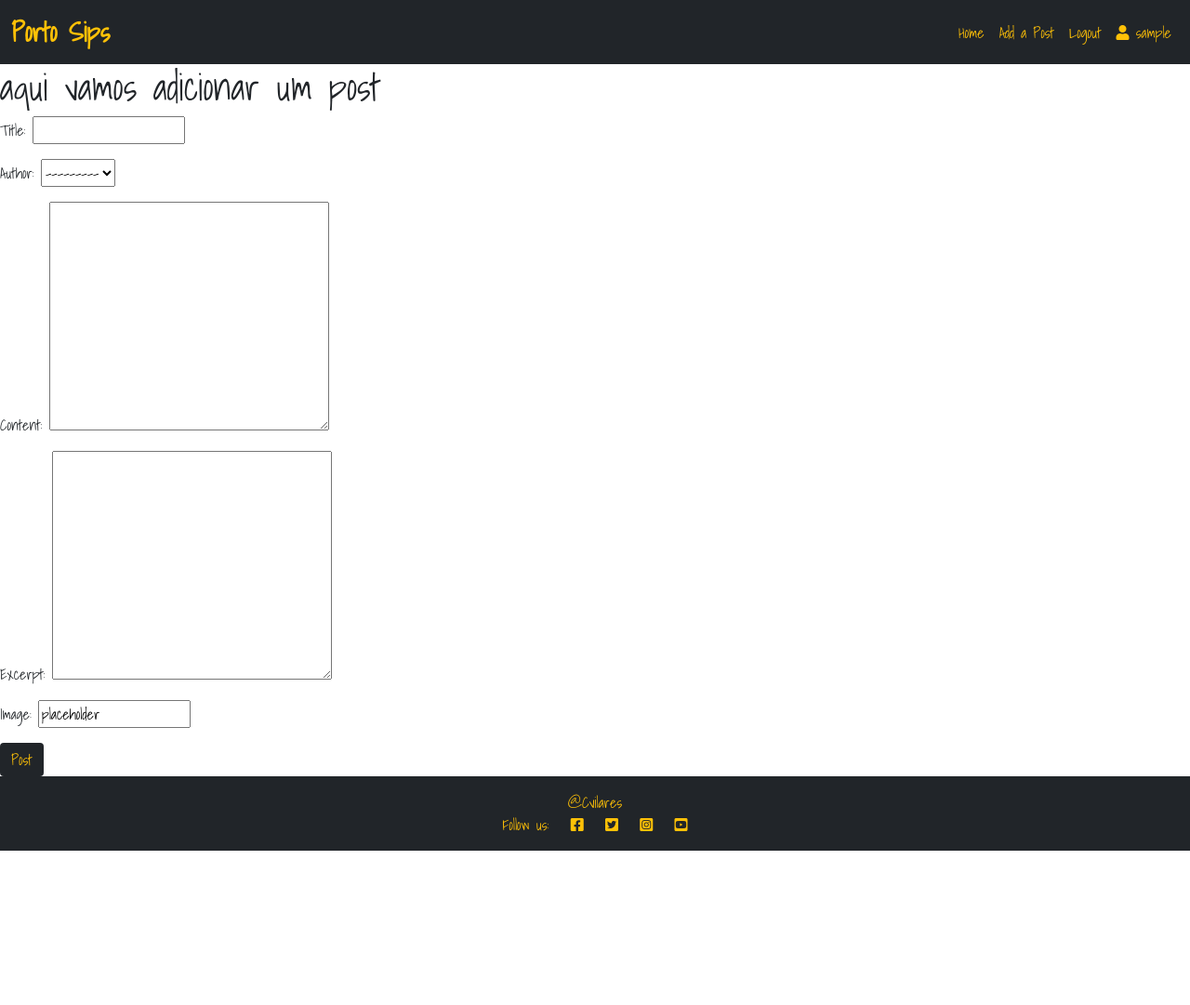
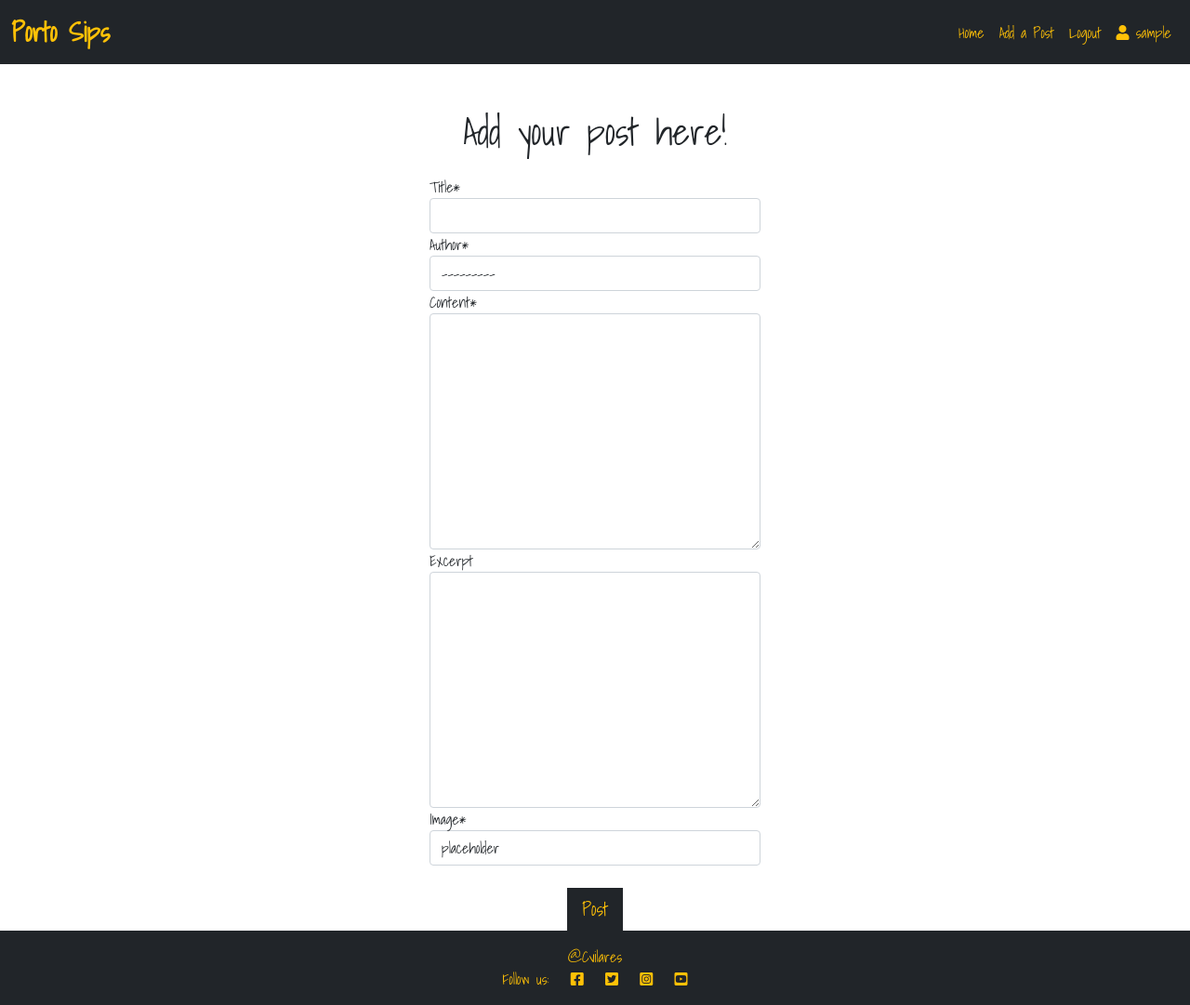
Before and after one commit to CVilares/Project4, a Django app: page /add_post/ in a window 1280 px wide. Shown: the whole page at 93% size. Before the commit the page ends 915 px from the top, so only its background shows below. Run offline with Django 3.2, Linux system fonts and the light colour scheme; the visitor is signed in with stand-in values (Sample User, id 1); data comes from the database, SQL or seed files in the repository; some libraries are stand-ins or nearby versions.

```diff
--- a/templates/add_post.html
+++ b/templates/add_post.html
@@ -1,17 +1,29 @@
 {% extends "base.html" %}
 
-
 {% load cloudinary %}
-
 {% load crispy_forms_tags %}
 
 {% block content %}
-
-<h1> aqui vamos adicionar um post</h1>
-<form method="POST" enctype="multipart/form-data">
-    {% csrf_token %}
-    {{ form.as_p }}
-    <button class="btn btn-warning bg-dark text-warning border-0 ">
-        Post
-    </button>
-{%endblock%}
+<div class="container mt-5">
+    <div class="row justify-content-center">
+        <div class="col-md-6">
+            <h1 class="text-center mb-4">Add your post here!</h1>
+            <form method="POST" enctype="multipart/form-data">
+                {% csrf_token %}
+                <div class="row mt-4 justify-content-center">
+                    <div class="col-md-8">
+                        {{ form | crispy }}
+                    </div>
+                </div>
+                <div class="row mt-4 justify-content-center">
+                    <div class="col-md-8 text-center"> <!-- Botão centralizado -->
+                        <button class="btn btn-warning btn-lg rounded-0 bg-dark text-warning border-0">
+                            Post
+                        </button>
+                    </div>
+                </div>
+            </form>
+        </div>
+    </div>
+</div>
+{% endblock %}
```
